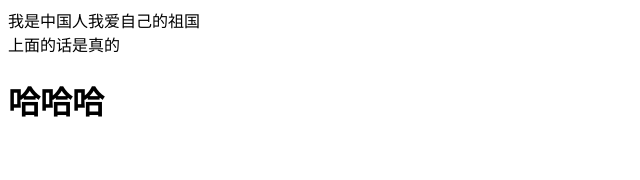
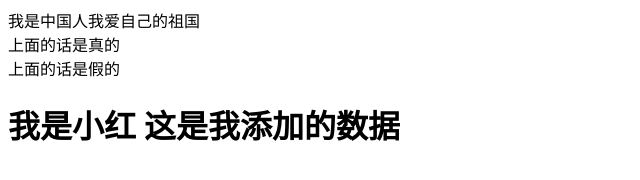
Before and after one commit to cdyberlin/test119, a plain HTML site: page index.html in a window 1280 px wide. Shown: the whole page, without its empty margins (0-640 px from the left). Drawn offline with Linux system fonts and the light colour scheme.

Commit message:
这是我小红家加的第十行数据

```diff
--- a/index.html
+++ b/index.html
@@ -7,6 +7,7 @@
 <body>
 	<div>我是中国人我爱自己的祖国</div>
 	<div>上面的话是真的</div>
-	<h1>哈哈哈</h1>
+	<div>上面的话是假的</div>
+	<h1>我是小红 这是我添加的数据</h1>
 </body>
 </html>
```
